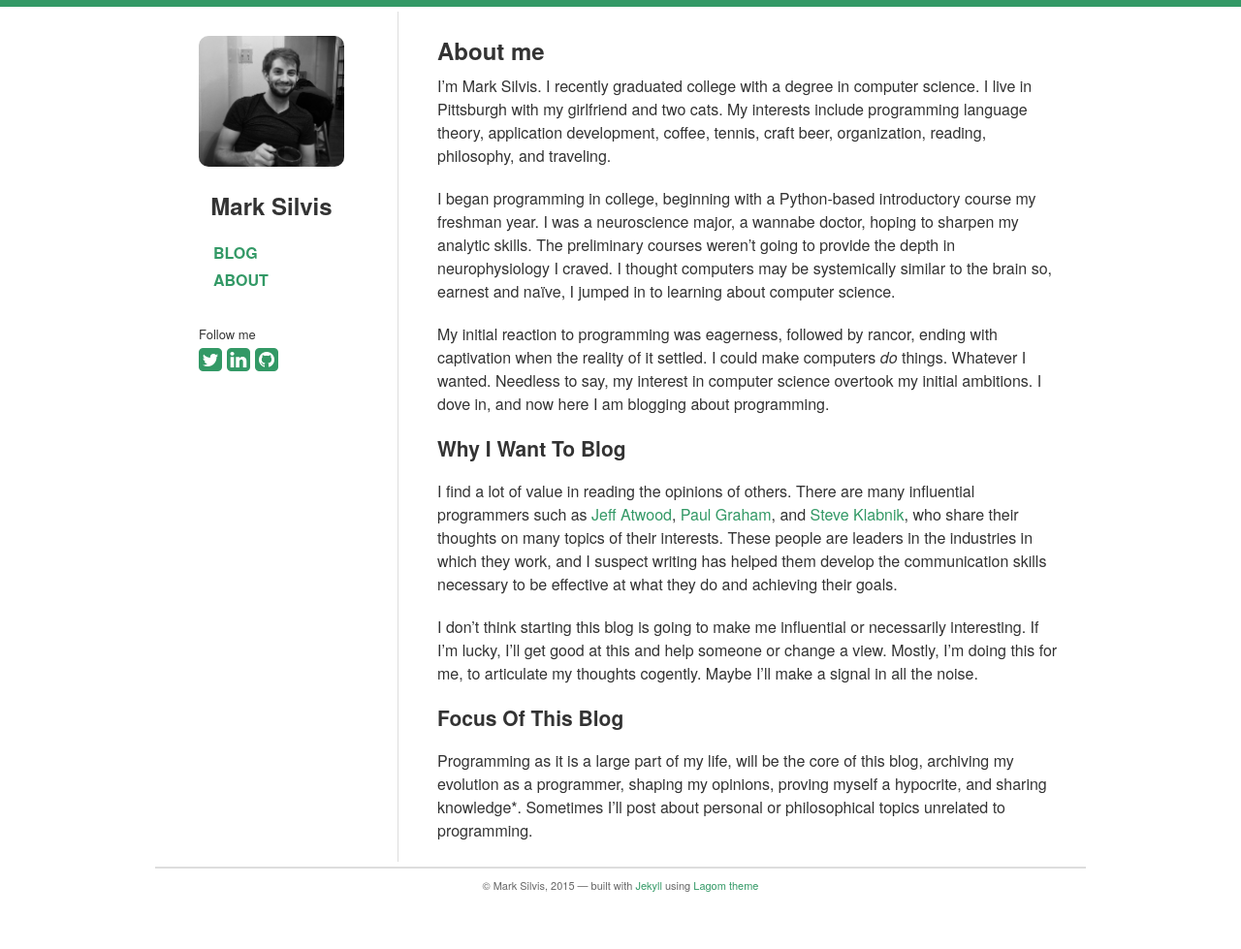
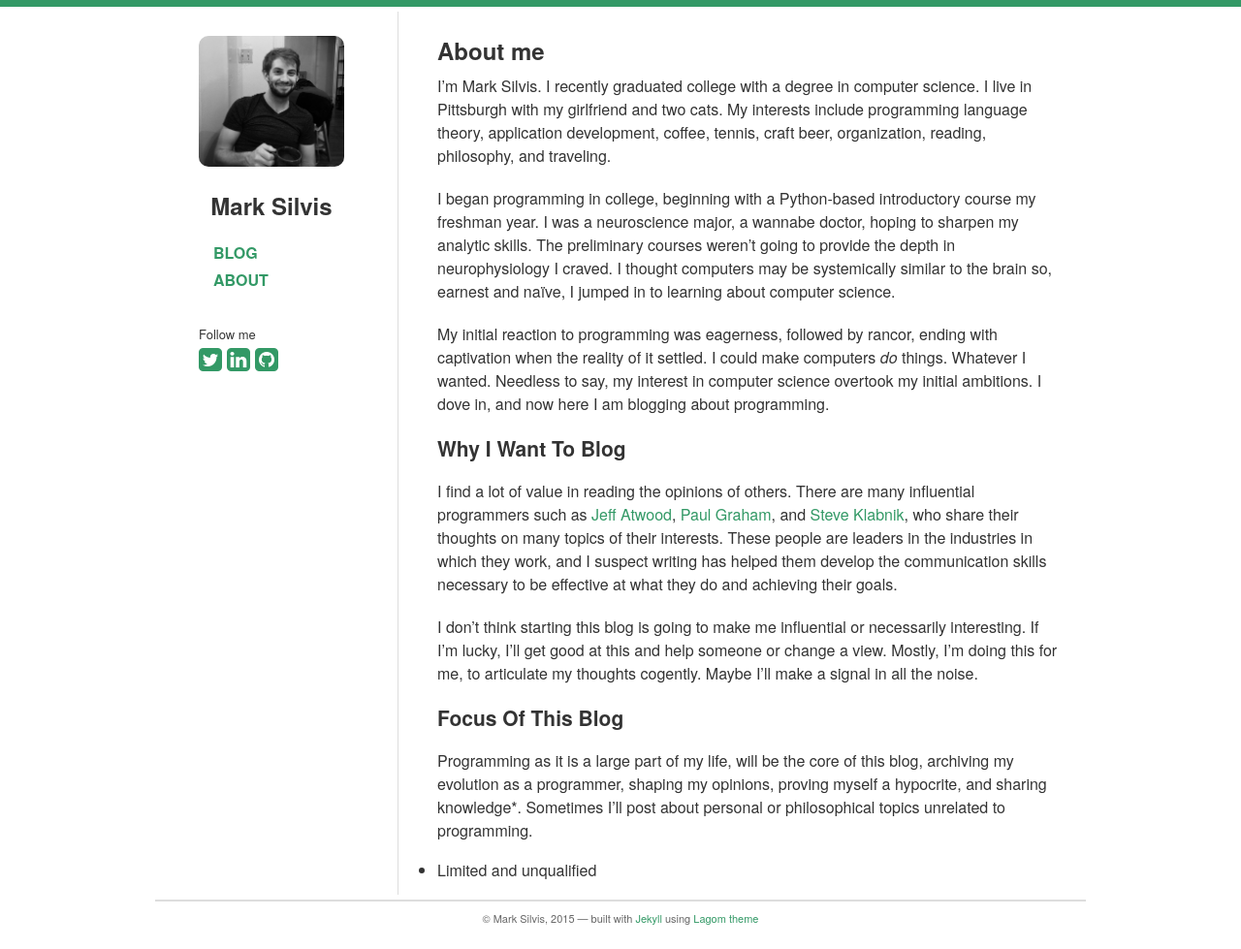
Before and after one commit to marksilvis/marksilvis.github.io, a Jekyll site: the page built from about/index.md, in a window 1280 px wide. Shown: the whole page at 97% size. Built offline with Jekyll 4.4.1, drawn with Linux system fonts in a browser that asks for light colours; nearby versions of some CDN libraries; before the commit the page ends 945 px from its top, so only the background shows below that.

Commit message:
fixed broken link and added footnote

```diff
--- a/about/index.md
+++ b/about/index.md
@@ -13,10 +13,14 @@ My initial reaction to programming was eagerness, followed by rancor, ending wit
 
 ### Why I Want To Blog
 
-I find a lot of value in reading the opinions of others. There are many influential programmers such as [Jeff Atwood](codinghorror.com), [Paul Graham](http://paulgraham.com/articles.html), and [Steve Klabnik](http://www.steveklabnik.com), who share their thoughts on many topics of their interests. These people are leaders in the industries in which they work, and I suspect writing has helped them develop the communication skills necessary to be effective at what they do and achieving their goals.
+I find a lot of value in reading the opinions of others. There are many influential programmers such as [Jeff Atwood](http://codinghorror.com), [Paul Graham](http://paulgraham.com/articles.html), and [Steve Klabnik](http://www.steveklabnik.com), who share their thoughts on many topics of their interests. These people are leaders in the industries in which they work, and I suspect writing has helped them develop the communication skills necessary to be effective at what they do and achieving their goals.
 
 I don’t think starting this blog is going to make me influential or necessarily interesting. If I’m lucky, I’ll get good at this and help someone or change a view. Mostly, I’m doing this for me, to articulate my thoughts cogently. Maybe I’ll make a signal in all the noise.
 
 ### Focus Of This Blog
 
 Programming as it is a large part of my life, will be the core of this blog, archiving my evolution as a programmer, shaping my opinions, proving myself a hypocrite, and sharing knowledge*. Sometimes I’ll post about personal or philosophical topics unrelated to programming.
+
+
+
+* Limited and unqualified
```
